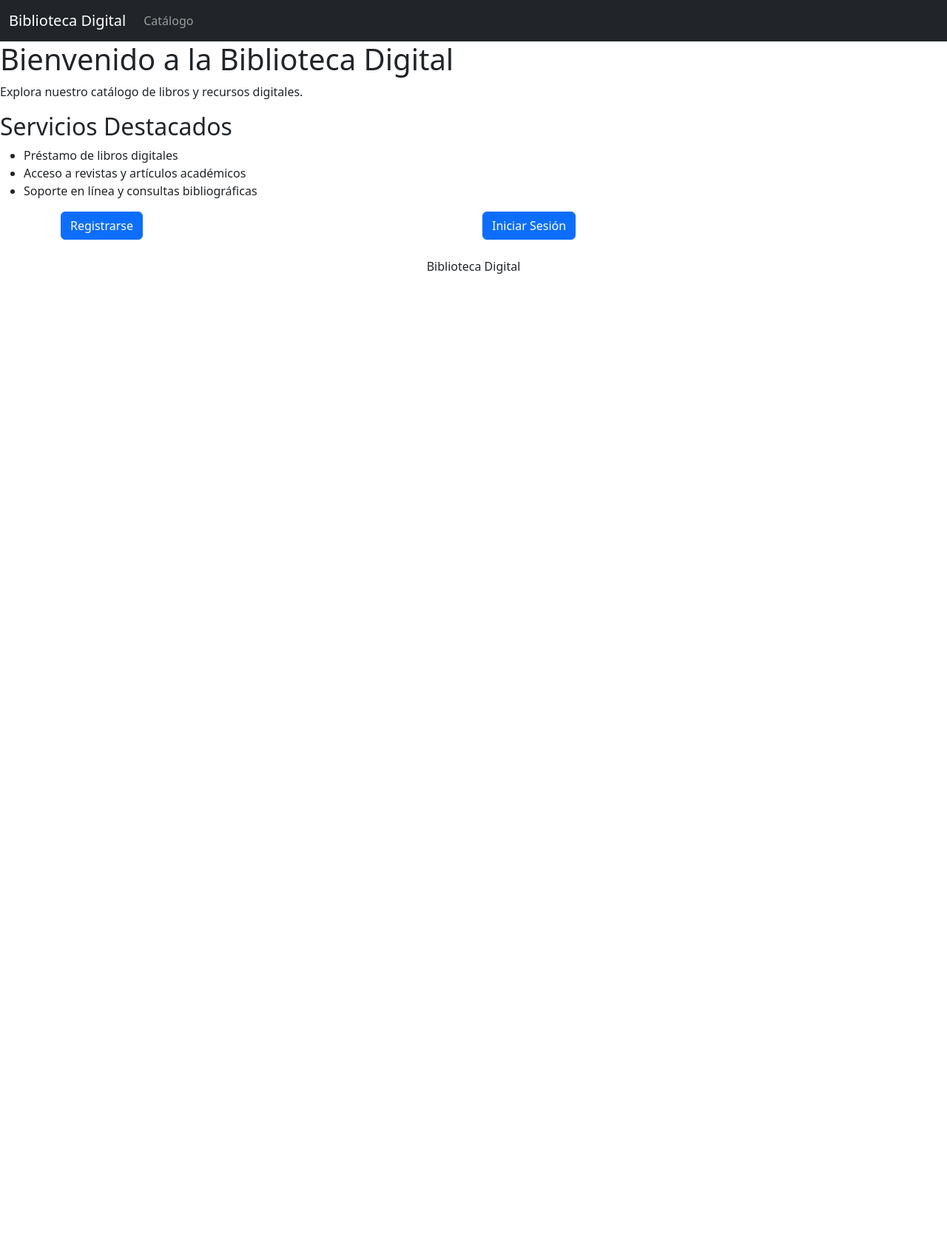
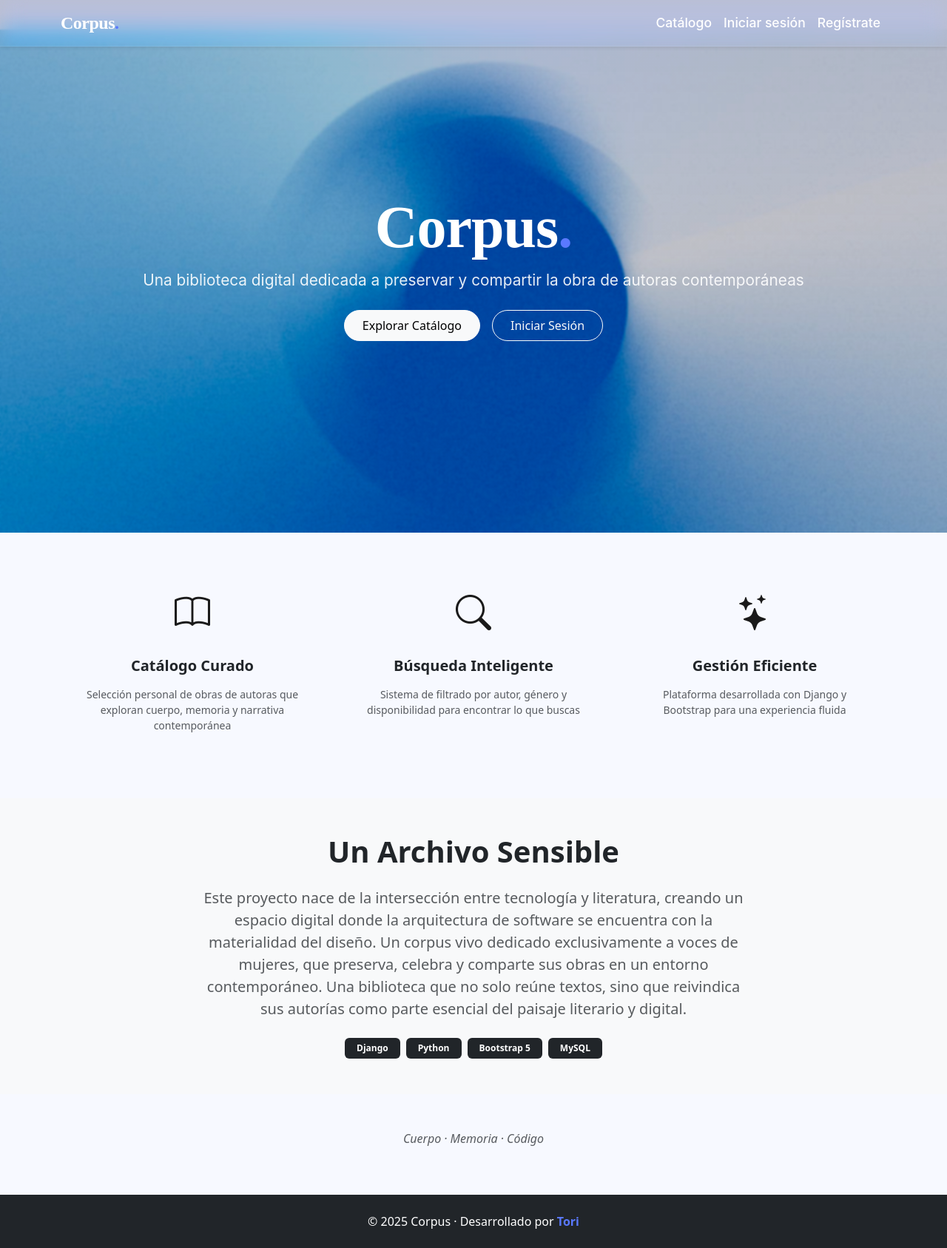
Before and after one commit to too0oori/M6_EvaluacionPortafolio_Sof-aLagos, a Django app: page / in a window 1280 px wide. Shown: the whole page at 74% size. Before the commit the page ends 370 px from the top, so only its background shows below. Run offline with Django 5.2, Linux system fonts and the light colour scheme; some libraries are stand-ins or nearby versions.

Commit message:
feat: integrar diseño del header, navbar transparente y estética Corpus

```diff
--- a/biblioteca_digital/urls.py
+++ b/biblioteca_digital/urls.py
@@ -4,7 +4,7 @@ from django.views.generic import TemplateView
 
 urlpatterns = [
     path('admin/', admin.site.urls),
-    path('', TemplateView.as_view(template_name='home.html')),
+    path('', TemplateView.as_view(template_name='home.html'), name='home'),
     path('catalogo/', include('apps.catalogo.urls')),
     path('usuarios/', include('apps.usuarios.urls')),
     path('prestamos/', include('apps.prestamos.urls')),
--- /dev/null
+++ b/static/css/styles.css
@@ -0,0 +1,169 @@
+:root {
+  --azul-principal: #5a79ff;
+  --azul-profundo: #002e8b;
+  --hielo: #eaf0ff;
+  --gris: #4a4a4a;
+  --negro-suave: #1a1a1a;
+  --fondo: #f7f9ff;
+  --navbar-height: 80px;
+}
+
+body {
+  background: var(--fondo);
+}
+
+.navbar-transparente{
+  background: rgba(255,255,255,0.03) !important;
+  backdrop-filter: blur(14px) saturate(180%) !important;
+  -webkit-backdrop-filter: blur(14px) saturate(180%) !important;
+  border-bottom: 1px solid rgba(255,255,255,0.08);
+}
+
+.navbar-transparente .navbar-brand{
+  color: white !important;
+  font-family: 'Playfair Display', serif !important;
+  font-size: 1.5rem;
+  letter-spacing: -0.5px;
+}
+
+.navbar-transparente .nav-link {
+  font-family: 'Inter', sans-serif !important;
+  font-weight: 500;
+  font-size: 1.1rem;
+  color: white !important;
+}
+
+/* ---- TIPOGRAFÍA ---- */
+
+.titulo-hero {
+  font-family: 'Playfair Display', serif;
+  font-size: 5rem;
+  font-weight: 600;
+  letter-spacing: -1px;
+}
+
+.subtitulo-hero {
+  font-family: 'Inter', sans-serif;
+  font-size: 1.3rem;
+  opacity: 0.9;
+}
+
+.punto {
+  color: #5a79ff;
+}
+
+/* ---- HERO AZUL ---- */
+.hero-azul {
+  min-height: 90vh;
+  background: url('../img/header.jpg') center/cover no-repeat;
+  position: relative;
+  overflow: hidden;
+  background-position: center 40px;
+}
+
+.hero-azul::before {
+  content: "";
+  position: absolute;
+  inset: 0;
+  background: linear-gradient(
+    rgba(0, 10, 60, 0.25),
+    rgba(0, 0, 0, 0.15)
+  );
+  backdrop-filter: blur(1px);
+  z-index: 1;
+}
+
+.hero-azul .container {
+  position: relative;
+  z-index: 2;
+}
+
+/* Botones */
+.btn-light {
+  border-radius: 100px;
+  font-weight: 500;
+}
+
+.btn-outline-light {
+  border-radius: 100px;
+  font-weight: 500;
+}
+
+/* Iconos Bootstrap Icons */
+.icono-feature {
+  font-size: 3rem;
+  color: #1a1a1a;
+  display: block;
+  margin-bottom: 1.5rem;
+  transition: all 0.3s ease;
+}
+
+.tarjeta-hover:hover .icono-feature {
+  color: var(--azul-profundo);
+  transform: scale(1.1);
+}
+
+/* Efecto hover sutil en tarjetas */
+.tarjeta-hover {
+  transition: transform 0.3s ease, background-color 0.3s ease;
+  border-radius: 8px;
+}
+
+.tarjeta-hover:hover {
+  transform: translateY(-5px);
+  background-color: var(--hielo);
+}
+
+/* Animación suave de entrada */
+@keyframes aparecerSuave {
+  from {
+    opacity: 0;
+    transform: translateY(20px);
+  }
+  to {
+    opacity: 1;
+    transform: translateY(0);
+  }
+}
+
+/* Línea decorativa en nav-links al hover */
+.nav-link {
+  position: relative;
+  transition: color 0.3s ease;
+}
+
+.nav-link::after {
+  content: '';
+  position: absolute;
+  bottom: 0;
+  left: 50%;
+  width: 0;
+  height: 2px;
+  background-color: var(--azul-profundo);
+  transition: width 0.3s ease;
+  transform: translateX(-50%);
+}
+
+.nav-link:hover::after {
+  width: 80%;
+}
+
+/* Ajuste de badges al hover */
+.badge {
+  transition: all 0.3s ease;
+}
+
+.badge:hover {
+  background-color: var(--azul-profundo) !important;
+  transform: scale(1.05);
+  cursor: default;
+}
+
+.accent {
+  color: var(--azul-profundo);
+}
+
+/* Footer con mejor contraste */
+footer {
+  margin-top: 4rem;
+}
--- a/templates/base.html
+++ b/templates/base.html
@@ -1,37 +1,50 @@
 <!DOCTYPE html>
 <html lang="es">
 <head>
-    <meta charset="utf-8">
-    <meta name="viewport" content="width=device-width, initial-scale=1">
-    <title>{% block title %}Biblioteca Digital{% endblock %}</title>
+  <meta charset="UTF-8">
+  <meta name="viewport" content="width=device-width, initial-scale=1.0">
+  <title>{% block title %}Corpus.{% endblock %}</title>
+  {% load static %}
   <link href="https://cdn.jsdelivr.net/npm/bootstrap@5.3.3/dist/css/bootstrap.min.css" rel="stylesheet">
+  <link rel="stylesheet" href="https://cdn.jsdelivr.net/npm/bootstrap-icons@1.11.3/font/bootstrap-icons.min.css">
+  <link rel="stylesheet" href="{% static 'css/styles.css' %}">
+  {% block extra_head %}{% endblock %}
 </head>
-  <body>
+<body class="d-flex flex-column min-vh-100">
+
+  <!-- Navegación -->
   <header>
-      <nav class="navbar navbar-expand-lg navbar-dark bg-dark">
-        <div class="container-fluid">
-          <a class="navbar-brand" href="#">Biblioteca Digital</a>
+    <nav class="navbar navbar-expand-lg shadow-sm navbar-transparente fixed-top">
+      <div class="container">
+        <a class="navbar-brand fw-bold" href="{% url 'home' %}">Corpus<span class="punto">.</span></a>
         <button class="navbar-toggler" type="button" data-bs-toggle="collapse" data-bs-target="#navbarNav" aria-controls="navbarNav" aria-expanded="false" aria-label="Toggle navigation">
           <span class="navbar-toggler-icon"></span>
         </button>
         <div class="collapse navbar-collapse" id="navbarNav">
-            <ul class="navbar-nav">
+          <ul class="navbar-nav ms-auto">
             <li class="nav-item">
               <a class="nav-link" href="{% url 'catalogo:lista_libros' %}">Catálogo</a>
             </li>
-            {% if user.is_authenticated %}
-              <li class="nav-item">
-                <a class="nav-link" href="{% url 'usuarios:perfil' %}">Mi Perfil</a>
-              </li>
-            {% endif %}
+
             {% if user.is_authenticated %}
               <li class="nav-item">
                 <a class="nav-link" href="{% url 'prestamos:mis_prestamos' %}">Préstamos</a>
               </li>
-            {% endif %}
-            {% if es_bibliotecario %}
               <li class="nav-item">
-                <a class="nav-link" href="{% url 'reportes:dashboard' %}">Reportes</a>
+                <a class="nav-link" href="{% url 'prestamos:reservas' %}">Mis Reservas</a>
+              </li>
+              <li class="nav-item">
+                <a class="nav-link" href="{% url 'usuarios:perfil' %}">Mi Perfil</a>
+              </li>
+              <li class="nav-item">
+                <a class="nav-link" href="{% url 'usuarios:logout' %}">Cerrar sesión</a>
+              </li>
+            {% else %}
+              <li class="nav-item">
+                <a class="nav-link" href="{% url 'usuarios:login' %}">Iniciar sesión</a>
+              </li>
+              <li class="nav-item">
+                <a class="nav-link" href="{% url 'usuarios:registro' %}">Regístrate</a>
               </li>
             {% endif %}
           </ul>
@@ -39,25 +52,32 @@
       </div>
     </nav>
   </header>
-    {% block content %}{% endblock %}
 
-    <!-- Mensajes de alerta -->
+  <!-- Mensajes Flash -->
   {% if messages %}
+  <div class="container mt-3">
     {% for message in messages %}
-          <div class="container mt-3">
       <div class="alert alert-{{ message.tags }} alert-dismissible fade show" role="alert">
         {{ message }}
-                  <button type="button" class="btn-close" data-bs-dismiss="alert" aria-label="Close"></button>
-              </div>
+        <button type="button" class="btn-close" data-bs-dismiss="alert" aria-label="Cerrar"></button>
       </div>
     {% endfor %}
+  </div>
   {% endif %}
 
+  <!-- Contenido Principal -->
+  <main class="flex-grow-1">
+    {% block content %}{% endblock %}
+  </main>
 
+  <!-- Footer -->
+  <footer class="bg-dark text-white py-4 mt-auto">
+    <div class="container text-center">
+      <p class="mb-0">© 2025 Corpus · Desarrollado por <strong class="punto">Tori</strong></p>
+    </div>
+  </footer>
+
+  <script src="https://cdn.jsdelivr.net/npm/bootstrap@5.3.3/dist/js/bootstrap.bundle.min.js"></script>
+  {% block scripts %}{% endblock %}
 </body>
-  <footer>
-    <p class="text-center mt-4">Biblioteca Digital</p>
-    <script src="static/js/bootstrap.bundle.min.js"></script>
-    {% block scripts %}{% endblock %}
-  </footer>
 </html>
--- a/templates/home.html
+++ b/templates/home.html
@@ -1,29 +1,98 @@
 {% extends 'base.html' %}
-
-{% block title %}Inicio - Biblioteca Digital{% endblock %}
+{% load static %}
 
 {% block content %}
-    <h1>Bienvenido a la Biblioteca Digital</h1>
-    <p>Explora nuestro catálogo de libros y recursos digitales.</p>
-    <div class="row">
-        <!-- Aquí puedes agregar una vista previa de los libros destacados -->
+<section class="hero-azul d-flex align-items-center">
+  <div class="container text-center text-white">
+    <h1 class="titulo-hero">Corpus<span class="punto">.</span></h1>
+        <p class="subtitulo-hero">
+          Una biblioteca digital dedicada a preservar y compartir la obra de autoras contemporáneas
+        </p>
+
+        <div class="d-flex gap-3 justify-content-center flex-wrap mt-4">
+          {% if user.is_authenticated %}
+            <a href="{% url 'catalogo:lista_libros' %}" class="btn btn-light px-4 py-2">
+              Explorar Catálogo
+            </a>
+            <a href="{% url 'prestamos:mis_prestamos' %}" class="btn btn-outline-dark btn-lg px-4">
+              Mis Préstamos
+            </a>
+          {% else %}
+            <a href="{% url 'catalogo:lista_libros' %}" class="btn btn-light px-4 py-2">
+              Explorar Catálogo
+            </a>
+            <a href="{% url 'usuarios:login' %}" class="btn btn-outline-light px-4 py-2">
+              Iniciar Sesión
+            </a>
+          {% endif %}
+        </div>
+      </div>
     </div>
-    <section>
-        <h2>Servicios Destacados</h2>
-        <ul>
-            <li>Préstamo de libros digitales</li>
-            <li>Acceso a revistas y artículos académicos</li>
-            <li>Soporte en línea y consultas bibliográficas</li>
-        </ul>
-    </section>
-    <div class="container"> <!-- Registro o iniciar sesion -->
-        <div class="row"> <!-- Registro o iniciar sesion -->
-            <div class="col-md-6">
-                <a href="{% url 'usuarios:registro' %}" class="btn btn-primary">Registrarse</a>
-            </div>
-            <div class="col-md-6">
-                <a href="{% url 'usuarios:login' %}" class="btn btn-primary">Iniciar Sesión</a>
-            </div>
+  </div>
+</section>
+
+<!-- Sección de Características -->
+<section class="py-5">
+  <div class="container">
+    <div class="row g-4">
+      <div class="col-md-4">
+        <div class="text-center p-4 h-100 tarjeta-hover">
+          <i class="bi bi-book icono-feature"></i>
+          <h3 class="h5 fw-bold mb-3">Catálogo Curado</h3>
+          <p class="text-muted small">
+            Selección personal de obras de autoras que exploran cuerpo, memoria y narrativa contemporánea
+          </p>
         </div>
+      </div>
+
+      <div class="col-md-4">
+        <div class="text-center p-4 h-100 tarjeta-hover">
+          <i class="bi bi-search icono-feature"></i>
+          <h3 class="h5 fw-bold mb-3">Búsqueda Inteligente</h3>
+          <p class="text-muted small">
+            Sistema de filtrado por autor, género y disponibilidad para encontrar lo que buscas
+          </p>
+        </div>
+      </div>
+
+      <div class="col-md-4">
+        <div class="text-center p-4 h-100 tarjeta-hover">
+          <i class="bi bi-stars icono-feature"></i>
+          <h3 class="h5 fw-bold mb-3">Gestión Eficiente</h3>
+          <p class="text-muted small">
+            Plataforma desarrollada con Django y Bootstrap para una experiencia fluida
+          </p>
+        </div>
+      </div>
     </div>
+  </div>
+</section>
+
+<!-- Sección Acerca de -->
+<section class="py-5 bg-light">
+  <div class="container">
+    <div class="row justify-content-center">
+      <div class="col-lg-8 text-center">
+        <h2 class="display-6 fw-bold mb-4">Un Archivo Sensible</h2>
+        <p class="lead text-muted mb-4">
+          Este proyecto nace de la intersección entre tecnología y literatura, creando un espacio digital donde la arquitectura de software se encuentra con la materialidad del diseño. Un corpus vivo dedicado exclusivamente a voces de mujeres, que preserva, celebra y comparte sus obras en un entorno contemporáneo.
+Una biblioteca que no solo reúne textos, sino que reivindica sus autorías como parte esencial del paisaje literario y digital.
+        </p>
+        <div class="d-flex gap-2 justify-content-center flex-wrap mt-4">
+          <span class="badge bg-dark px-3 py-2">Django</span>
+          <span class="badge bg-dark px-3 py-2">Python</span>
+          <span class="badge bg-dark px-3 py-2">Bootstrap 5</span>
+          <span class="badge bg-dark px-3 py-2">MySQL</span>
+        </div>
+      </div>
+    </div>
+  </div>
+</section>
+
+<!-- Footer Info -->
+<section class="py-5">
+  <div class="container text-center">
+    <p class="text-muted fst-italic">Cuerpo · Memoria · Código</p>
+  </div>
+</section>
 {% endblock %}
```
Also changed, not shown: db.sqlite3, static/img/header.jpg (added). Lines whose indentation alone changed are shown as unchanged.
